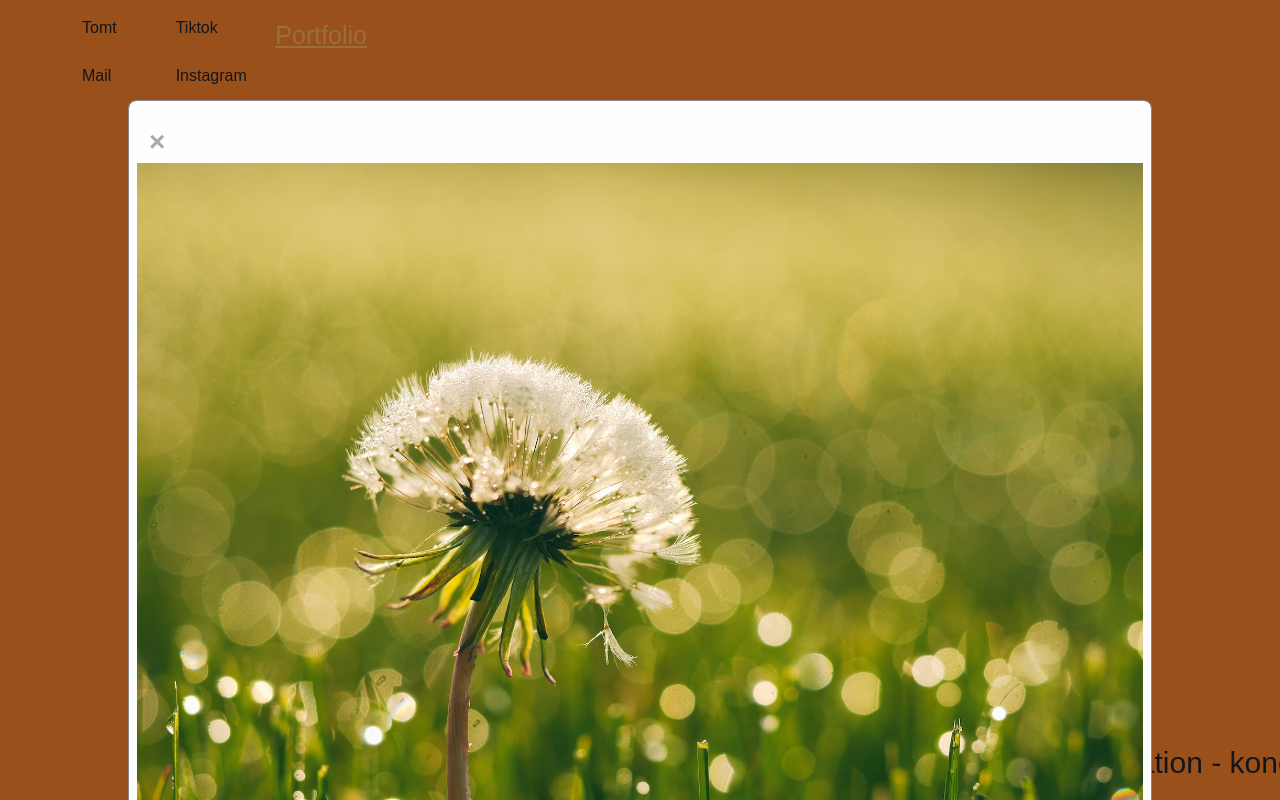
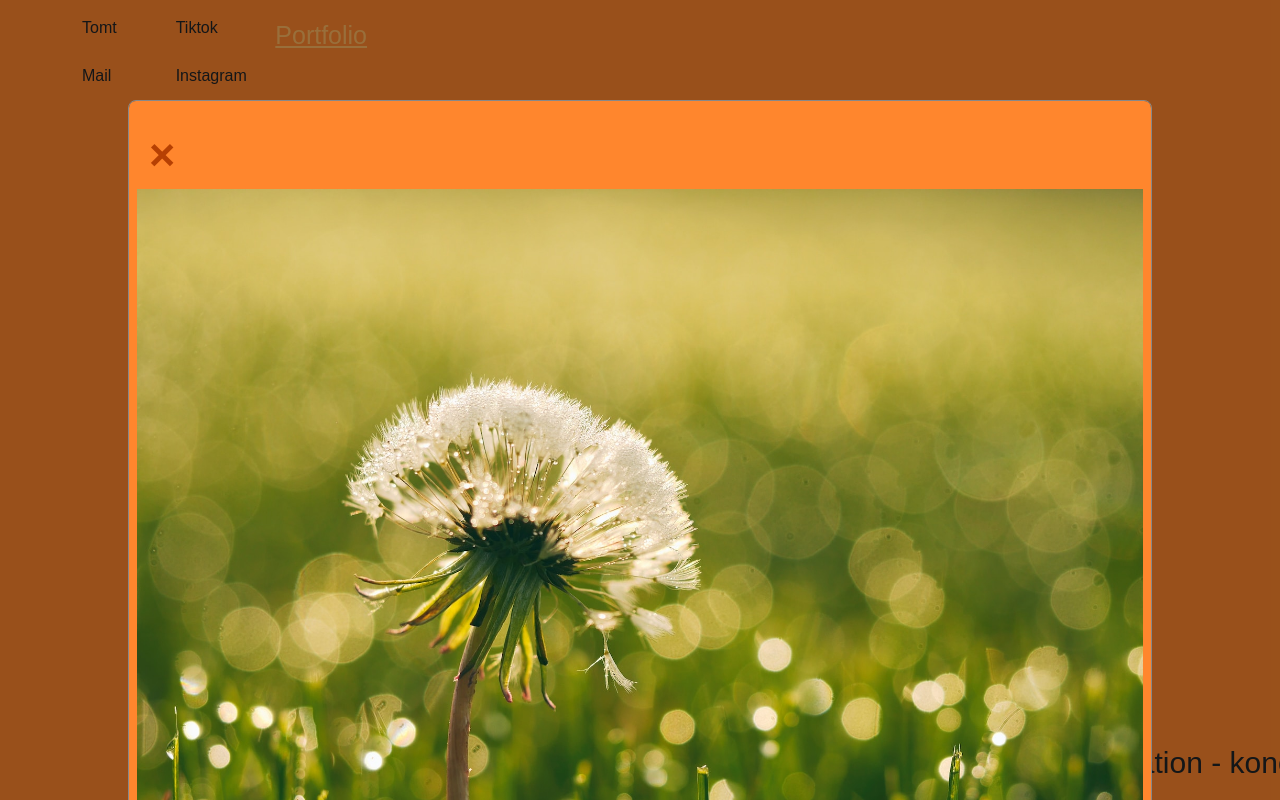
Before and after one commit to Batmq/turnip, a website: page index.html in a window 1280 px wide. Both pictures are taken after a click on the button "Portfolio". Drawn offline with nearby package versions, Linux system fonts and the light colour scheme; files that its build step writes are made by us from their sources; a web font is replaced by a local one.

Commit message:
Modal Content

```diff
--- a/css/styles.scss
+++ b/css/styles.scss
@@ -160,7 +160,7 @@ body{
 
 /* Modal Content */
 .modal-content {
-	background-color: #fefefe;
+	background-color: #FF862D;
 	margin: auto;
 	padding: 20px;
 	border: 1px solid #888;
@@ -169,9 +169,9 @@ body{
 
 /* The Close Button */
 .close {
-	color: #aaaaaa;
+	color: #B64003;
 	float: right;
-	font-size: 28px;
+	font-size: 45px;
 	font-weight: bold;
 }
 
```
